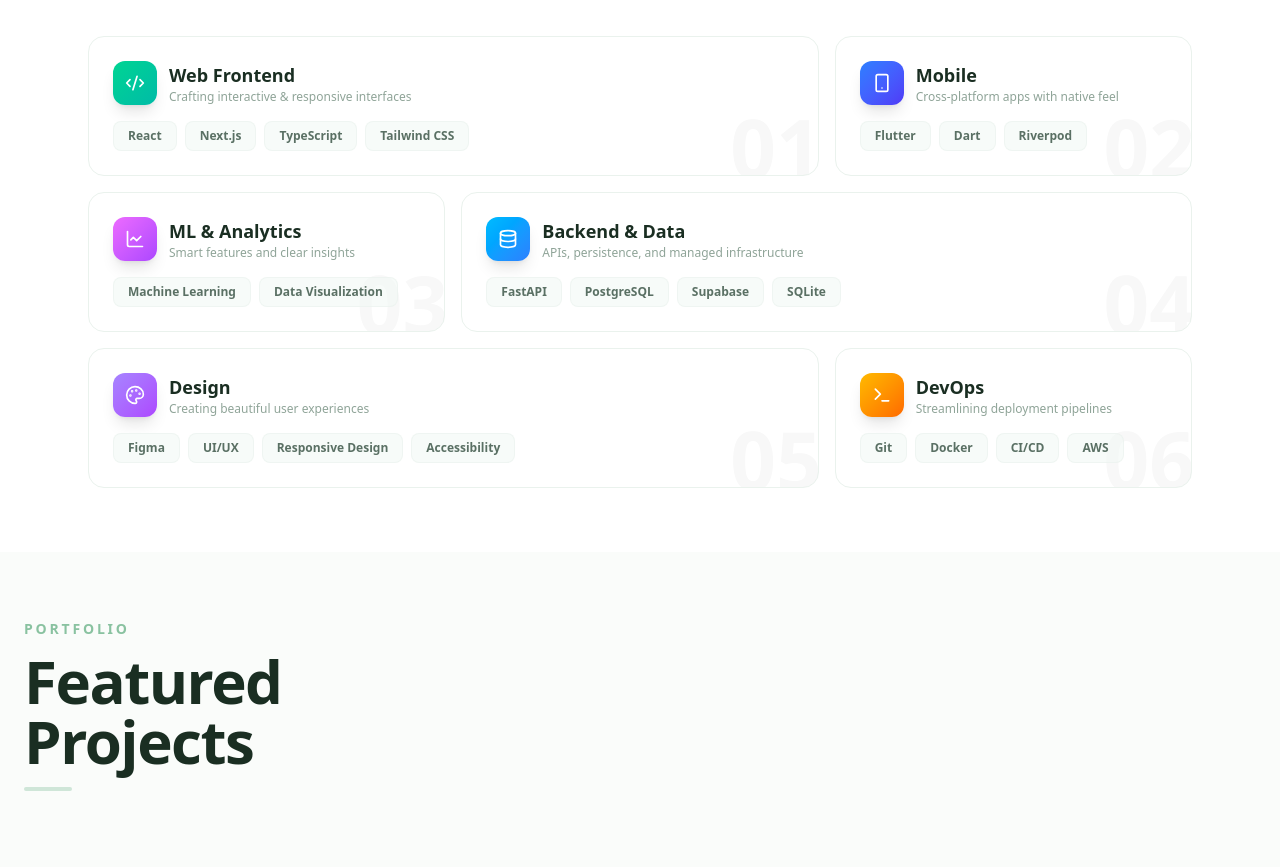
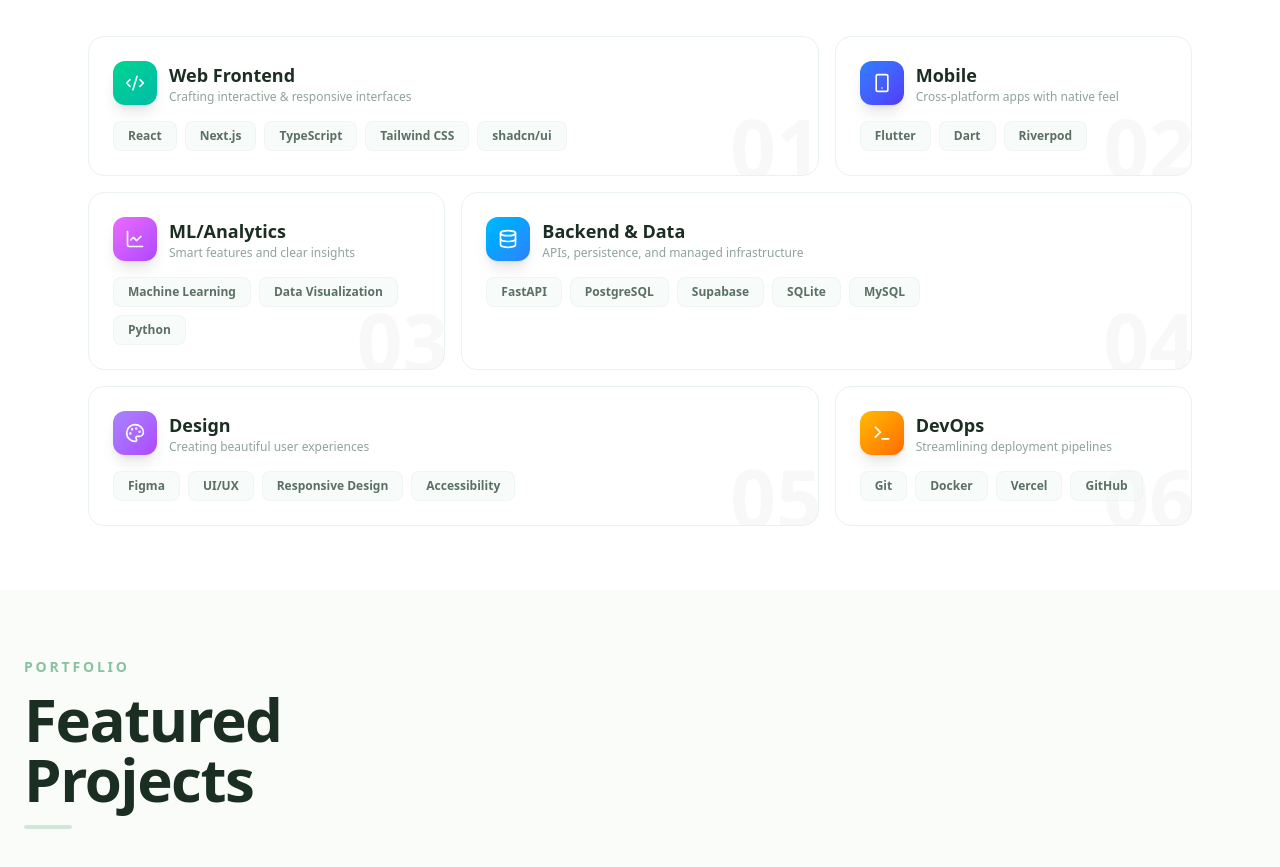
Before and after one commit to KlyrhonMiko/portfolio, a Next.js app: page / in a window 1280 px wide. Shown: the part 1960-2827 px from the top of the page. Built offline with nearby package versions, Linux system fonts and the light colour scheme.

Commit message:
chore: updated skills

```diff
--- a/src/components/About.tsx
+++ b/src/components/About.tsx
@@ -22,7 +22,7 @@ const skills = [
     icon: Code2,
     description: "Crafting interactive & responsive interfaces",
     accent: "from-emerald-400 to-teal-500",
-    items: ["React", "Next.js", "TypeScript", "Tailwind CSS"],
+    items: ["React", "Next.js", "TypeScript", "Tailwind CSS", "shadcn/ui"],
   },
   {
     category: "Mobile",
@@ -32,18 +32,18 @@ const skills = [
     items: ["Flutter", "Dart", "Riverpod"],
   },
   {
-    category: "ML & Analytics",
+    category: "ML/Analytics",
     icon: LineChart,
     description: "Smart features and clear insights",
     accent: "from-fuchsia-400 to-purple-500",
-    items: ["Machine Learning", "Data Visualization"],
+    items: ["Machine Learning", "Data Visualization", "Python"],
   },
   {
     category: "Backend & Data",
     icon: Database,
     description: "APIs, persistence, and managed infrastructure",
     accent: "from-sky-400 to-blue-500",
-    items: ["FastAPI", "PostgreSQL", "Supabase", "SQLite"],
+    items: ["FastAPI", "PostgreSQL", "Supabase", "SQLite", "MySQL"],
   },
   {
     category: "Design",
@@ -57,7 +57,7 @@ const skills = [
     icon: Terminal,
     description: "Streamlining deployment pipelines",
     accent: "from-amber-400 to-orange-500",
-    items: ["Git", "Docker", "CI/CD", "AWS"],
+    items: ["Git", "Docker", "Vercel", "GitHub"],
   },
 ];
 
```
